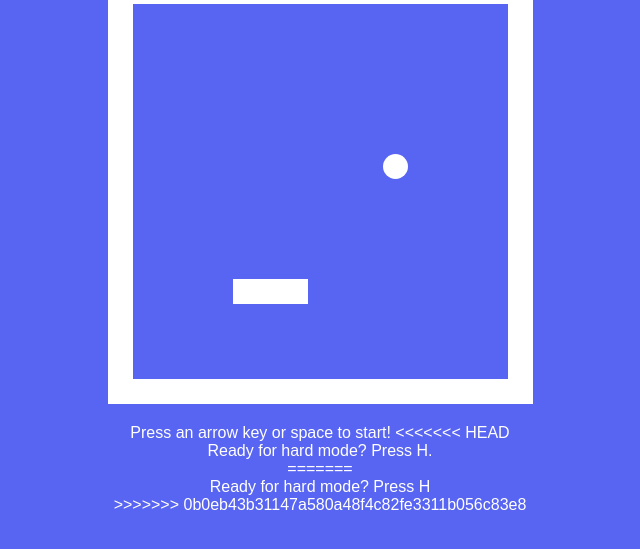
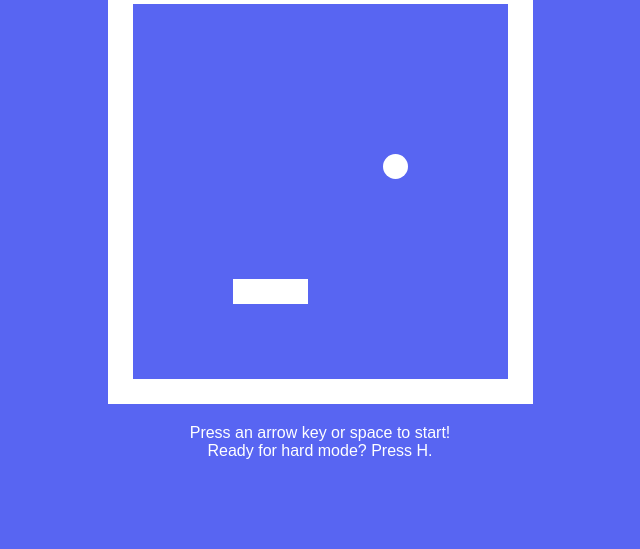
Before and after one commit to almostJohn/js-snake-game, a plain HTML site: page index.html in a window 1280 px wide. Shown: the part 187-736 px from the top of the page, without its empty margins (320-960 px from the left). Drawn offline with Linux system fonts and the light colour scheme; a web font is replaced by a local one.

Commit message:
fix index.html

```diff
--- a/index.html
+++ b/index.html
@@ -17,11 +17,7 @@
             <div class="grid"></div>
             <footer>
                   Press an arrow key or space to start!
-<<<<<<< HEAD
                   <div>Ready for hard mode? Press H.</div>
-=======
-                  <div>Ready for hard mode? Press H</div>
->>>>>>> 0b0eb43b31147a580a48f4c82fe3311b056c83e8
             </footer>
       </div>
 </body>
```
